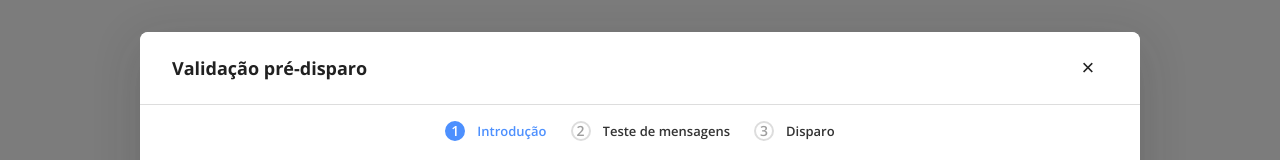
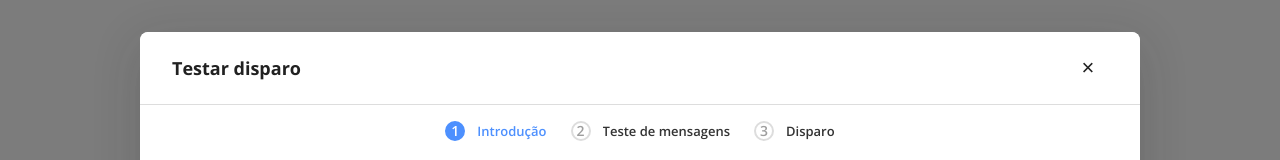
Before and after one commit to hugobrancocrmbonus/subidadebase, a plain HTML site: page modal-validacao-pre-disparo.html in a window 1280 px wide. Shown: the top 160 px of the page. Drawn offline with nearby package versions, Linux system fonts and the light colour scheme.

Commit message:
Update modal-validacao-pre-disparo.html

```diff
--- a/modal-validacao-pre-disparo.html
+++ b/modal-validacao-pre-disparo.html
@@ -3,7 +3,7 @@
 <head>
   <meta charset="UTF-8" />
   <meta name="viewport" content="width=device-width, initial-scale=1" />
-  <title>Modal — Validação pré-disparo</title>
+  <title>Testar disparo</title>
   <link rel="preconnect" href="https://fonts.googleapis.com" />
   <link rel="preconnect" href="https://fonts.gstatic.com" crossorigin />
   <link href="https://fonts.googleapis.com/css2?family=Open+Sans:wght@400;600;700&display=swap" rel="stylesheet" />
@@ -13,7 +13,7 @@
   <div class="admin-modal-backdrop" id="backdrop" aria-hidden="false" data-vpd-scenario="feliz">
     <div class="admin-modal-shell" role="dialog" aria-modal="true" aria-labelledby="modalTitle">
       <header class="admin-modal-header">
-        <h2 class="admin-modal-header__title" id="modalTitle">Validação pré-disparo</h2>
+        <h2 class="admin-modal-header__title" id="modalTitle">Testar disparo</h2>
         <button type="button" class="admin-modal-header__close" aria-label="Fechar" id="btnClose">×</button>
       </header>
 
```
